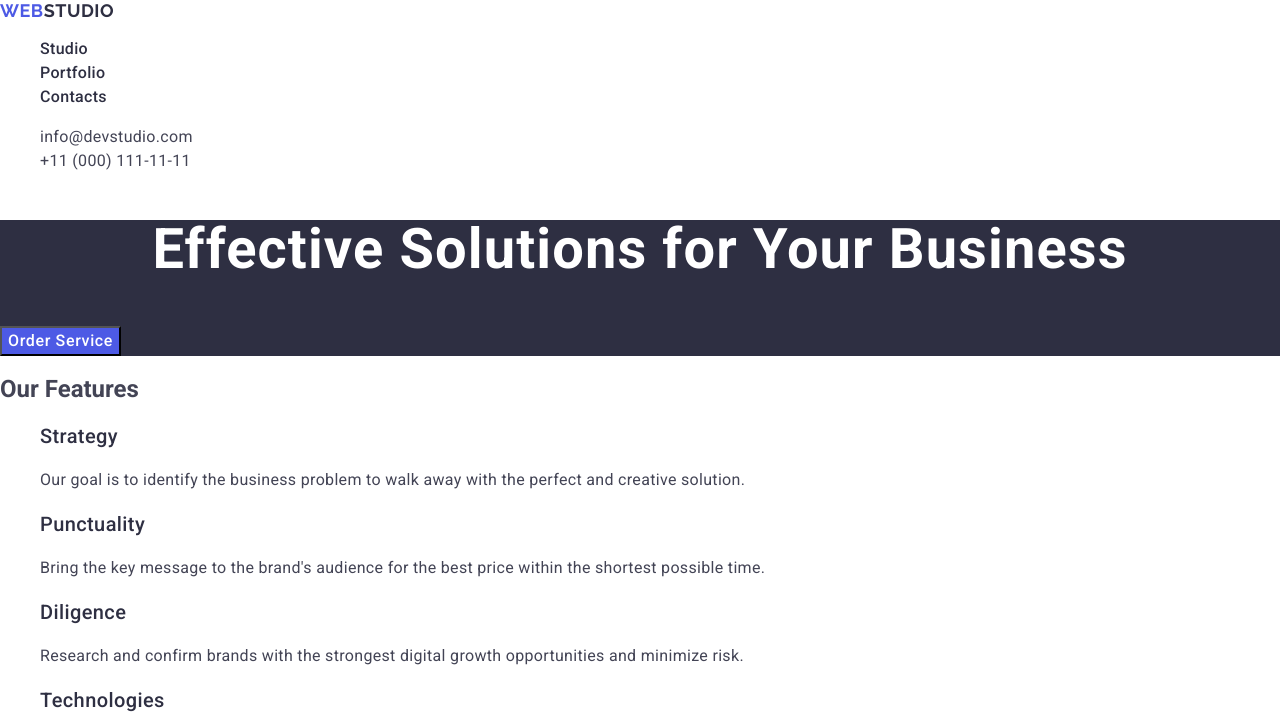
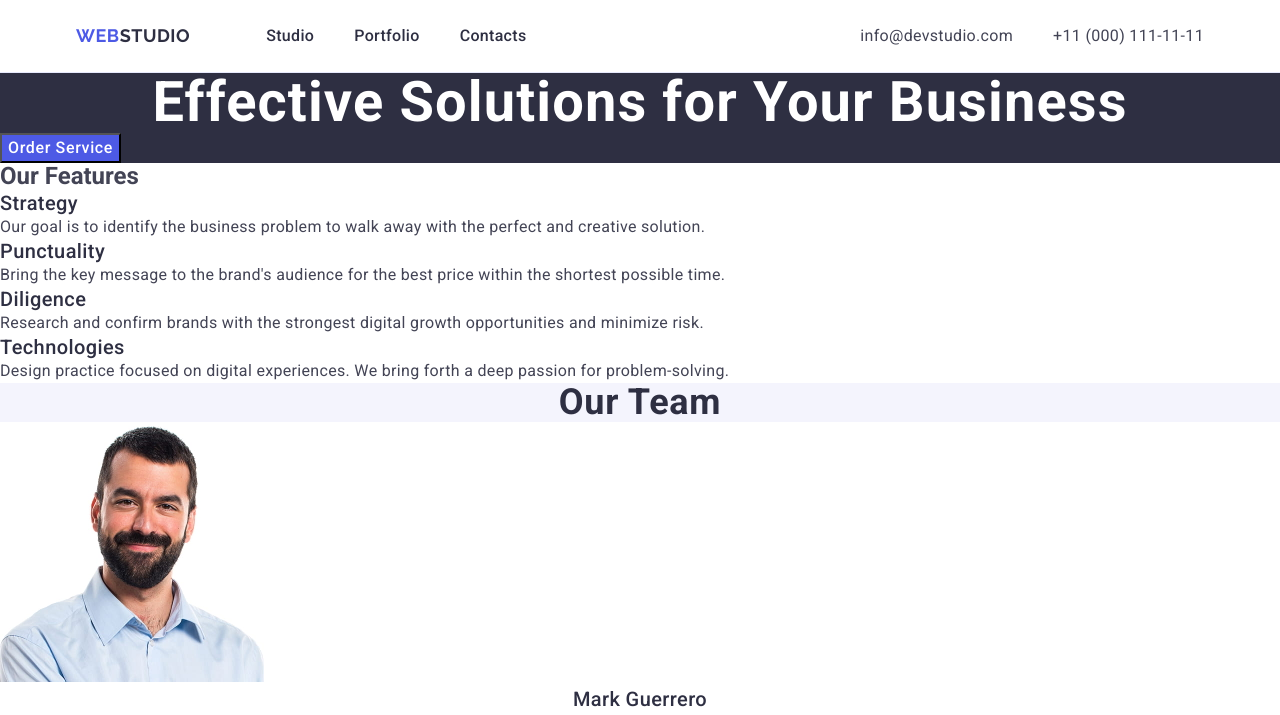
Before and after one commit to alla-degtyarova/goit-markup-hw-03, a plain HTML site: page index.html in a window 1280 px wide. Shown: the top 715 px of the page. Drawn offline with nearby package versions, Linux system fonts and the light colour scheme.

Commit message:
add header styles hw3

```diff
--- a/css/styles.css
+++ b/css/styles.css
@@ -4,16 +4,65 @@
   background-color: #fff;
 }
 
+/* -----------reset--------------- */
+
 ul,
 ol {
   list-style-type: none;
+  margin: 0;
+  padding: 0;
+}
+h1,
+h2,
+h3,
+h4,
+h5,
+h6,
+p {
+  margin: 0;
 }
 
 a {
   text-decoration: none;
 }
 
+/* -----------common--------------- */
+
+.container {
+  max-width: 1158px;
+  padding: 0 15px;
+  margin: 0 auto;
+}
+
 /* -----------header--------------- */
+.page-header {
+  border-bottom: 1px solid #e7e9fc;
+}
+
+.header-container {
+  display: flex;
+  align-items: center;
+}
+
+.header-nav {
+  display: flex;
+  align-items: center;
+}
+
+.nav-list {
+  display: flex;
+  align-items: center;
+  gap: 40px;
+}
+.contacts-list {
+  display: flex;
+  align-items: center;
+}
+
+.header-logo {
+  padding: 24px 0;
+  margin-right: 76px;
+}
 
 .logo {
   font-family: "Raleway", sans-serif;
@@ -25,11 +74,13 @@
   color: #4d5ae5;
 }
 
-.heder-logo .logo-part {
+.header-logo .logo-part {
   color: #2e2f42;
 }
 
 .nav-link {
+  display: block;
+  padding: 24px 0;
   font-weight: 500;
   font-size: 16px;
   line-height: 1.5;
@@ -46,9 +97,16 @@
 
 .contacts {
   font-style: normal;
+  margin-left: auto;
+}
+
+.contacts-list {
+  gap: 40px;
 }
 
 .contacts-link {
+  display: block;
+  padding: 24px 0;
   font-size: 16px;
   line-height: 1.5;
   letter-spacing: 0.02em;
--- a/index.html
+++ b/index.html
@@ -22,9 +22,10 @@
     <link rel="stylesheet" href="./css/styles.css" />
   </head>
   <body>
-    <header class="page-heder">
+    <header class="page-header">
+      <div class="container header-container">
         <nav class="header-nav">
-        <a class="logo heder-logo" href="./index.html"
+          <a class="logo header-logo" href="./index.html"
             >Web<span class="logo-part">Studio</span></a
           >
           <ul class="nav-list">
@@ -49,6 +50,7 @@
             </li>
           </ul>
         </address>
+      </div>
     </header>
     <main>
       <section class="hero">
```
Lines whose indentation alone changed are shown as unchanged.
